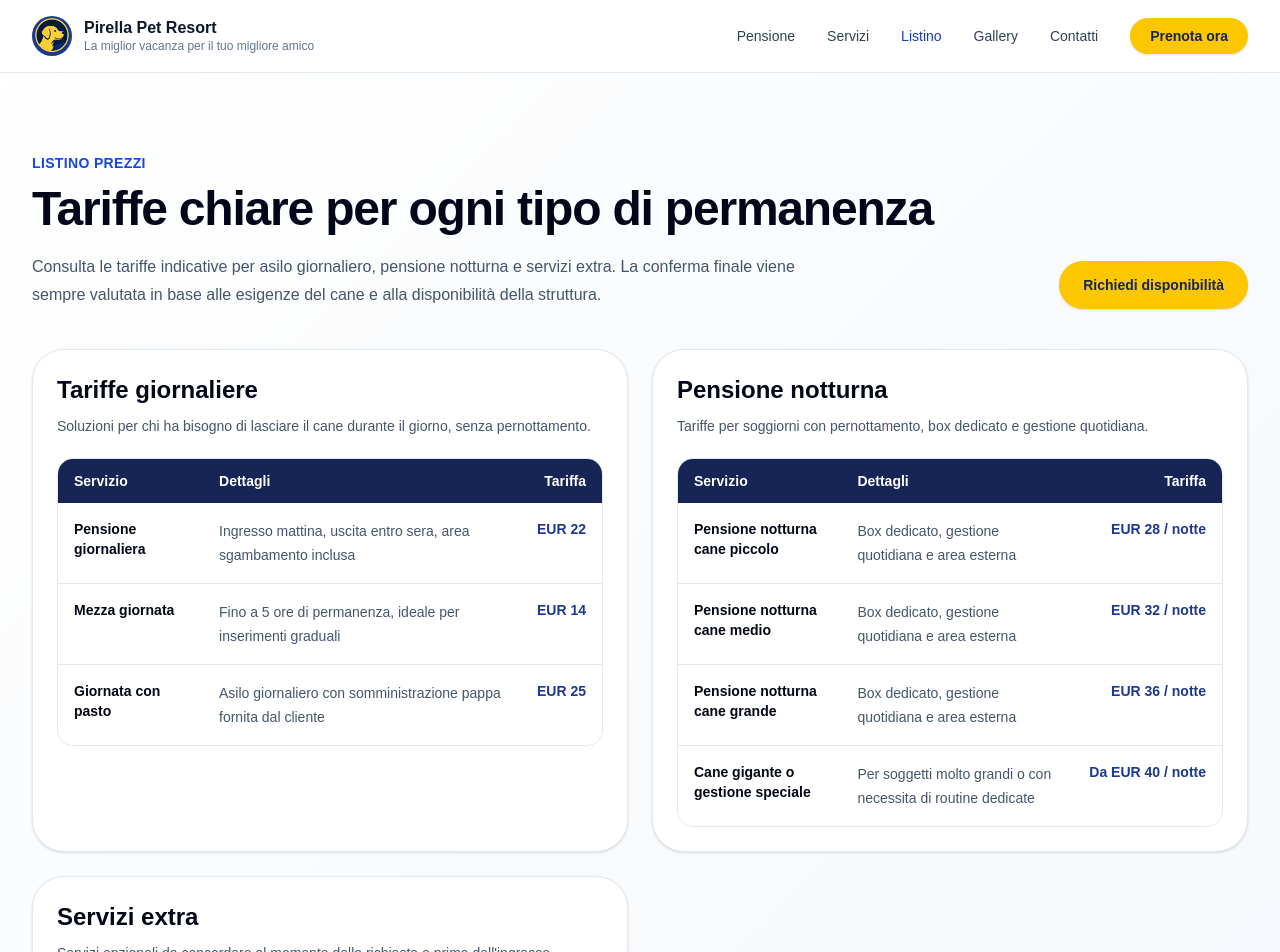
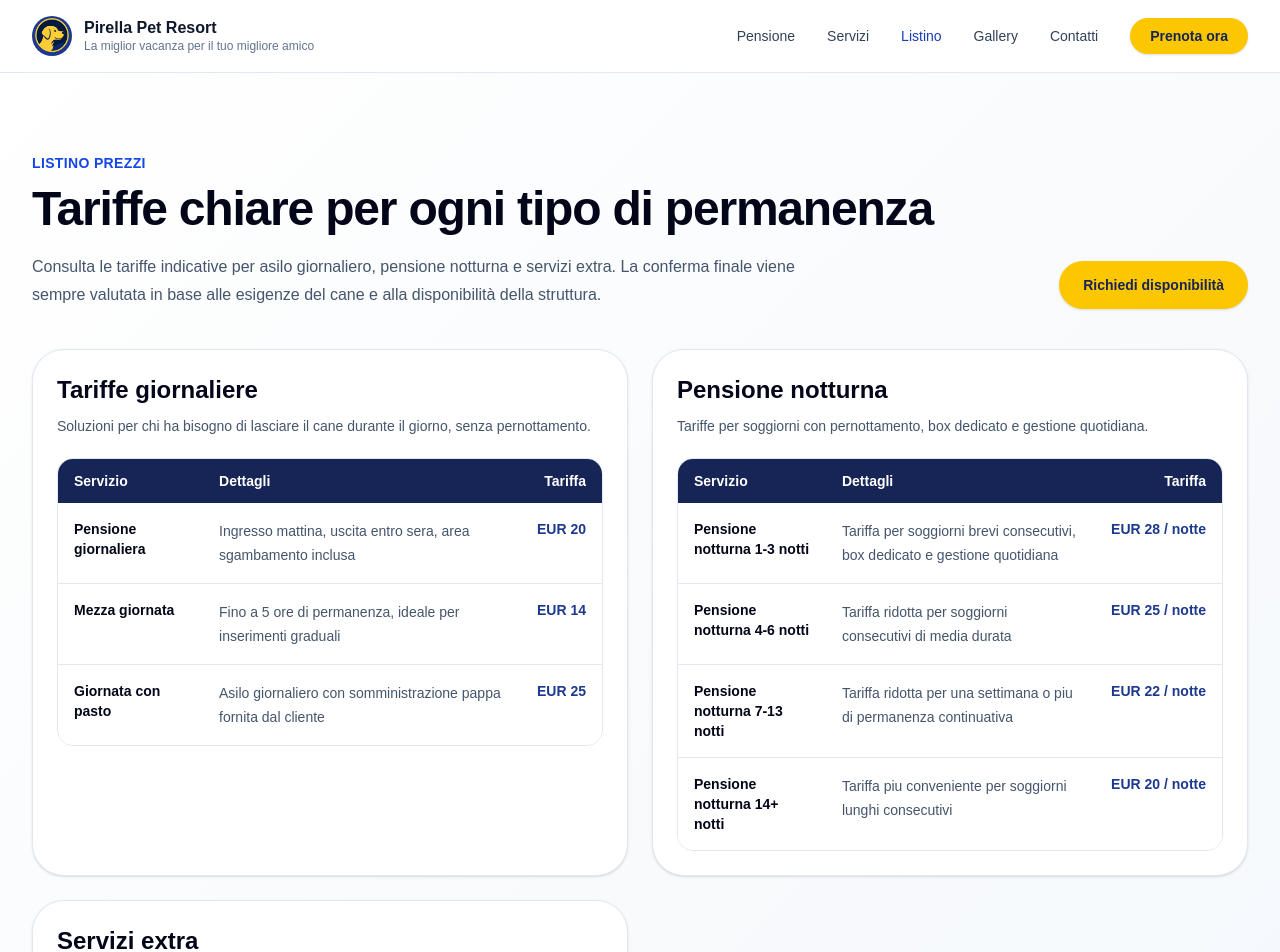
Before and after one commit to liuk1221/pensione-cani-web, a Next.js app: page /listino in a window 1280 px wide. Shown: the top 952 px of the page. Built offline with nearby package versions, Linux system fonts and the light colour scheme.

Commit message:
Messagebox admin per conferma, rifiuto o completamento. Riformulazione listino. Orari arrivo e partenza. Box_count = 1 per ogni prenotazione.

```diff
--- a/src/app/admin/prenotazioni/page.tsx
+++ b/src/app/admin/prenotazioni/page.tsx
@@ -41,6 +41,8 @@ type Booking = {
   stay_type: "day_care" | "overnight";
   start_date: string;
   end_date: string;
+  expected_arrival_time: string | null;
+  expected_pickup_time: string | null;
   notes: string | null;
   admin_notes: string | null;
   created_at: string;
@@ -76,6 +78,11 @@ type ActionResponse = BaseApiResponse & {
   unavailableDays?: string[];
 };
 
+type StatusAction = {
+  booking: Booking;
+  status: Extract<BookingStatus, "confirmed" | "rejected" | "completed">;
+};
+
 const statusLabels: Record<BookingStatus, string> = {
   pending: "In attesa",
   confirmed: "Confermata",
@@ -98,6 +105,24 @@ const statusClasses: Record<BookingStatus, string> = {
   completed: "bg-blue-100 text-blue-900",
 };
 
+const customerMessageLabels: Record<StatusAction["status"], string> = {
+  confirmed: "Informazioni dopo la conferma",
+  rejected: "Motivo del rifiuto",
+  completed: "Informazioni post completamento",
+};
+
+const statusActionDialogTitles: Record<StatusAction["status"], string> = {
+  confirmed: "Confermare prenotazione",
+  rejected: "Rifiutare prenotazione",
+  completed: "Completare prenotazione",
+};
+
+const statusActionConfirmLabels: Record<StatusAction["status"], string> = {
+  confirmed: "Conferma",
+  rejected: "Rifiuta",
+  completed: "Completa",
+};
+
 function formatDateKey(date: string) {
   const [year, month, day] = date.split("-");
   return `${day}/${month}/${year}`;
@@ -112,6 +137,10 @@ function formatEuro(cents: number) {
 
 function formatDateList(dates: string[]) {
   return dates.map(formatDateKey).join(", ");
+}
+
+function formatTime(value: string | null) {
+  return value ? value.slice(0, 5) : "Non indicato";
 }
 
 function isValidDateKey(value: string) {
@@ -255,6 +284,9 @@ export default function AdminPrenotazioniPage() {
   const [availabilityWarning, setAvailabilityWarning] = useState<
     string[] | null
   >(null);
+  const [pendingStatusAction, setPendingStatusAction] =
+    useState<StatusAction | null>(null);
+  const [customerMessage, setCustomerMessage] = useState("");
   const [bookingPendingDeletion, setBookingPendingDeletion] =
     useState<Booking | null>(null);
 
@@ -337,7 +369,11 @@ export default function AdminPrenotazioniPage() {
     }
   }
 
-  async function updateBookingStatus(id: string, status: BookingStatus) {
+  async function updateBookingStatus(
+    id: string,
+    status: BookingStatus,
+    messageToCustomer = "",
+  ) {
     const currentBooking = bookings.find((booking) => booking.id === id);
 
     if (!currentBooking) {
@@ -375,6 +411,7 @@ export default function AdminPrenotazioniPage() {
         body: JSON.stringify({
           status,
           adminNotes: adminNotesById[id] ?? "",
+          customerMessage: messageToCustomer,
           ...(status === "confirmed"
             ? {
                 startDate: dateEdit.startDate,
@@ -449,6 +486,28 @@ export default function AdminPrenotazioniPage() {
     } finally {
       setUpdatingId(null);
     }
+  }
+
+  function openStatusActionDialog(
+    booking: Booking,
+    status: StatusAction["status"],
+  ) {
+    setPendingStatusAction({ booking, status });
+    setCustomerMessage("");
+  }
+
+  async function confirmPendingStatusAction() {
+    if (!pendingStatusAction) {
+      return;
+    }
+
+    const { booking, status } = pendingStatusAction;
+    const message = customerMessage;
+
+    setPendingStatusAction(null);
+    setCustomerMessage("");
+
+    await updateBookingStatus(booking.id, status, message);
   }
 
   async function deleteBooking(booking: Booking) {
@@ -1013,7 +1072,7 @@ export default function AdminPrenotazioniPage() {
                                 <button
                                 type="button"
                                 disabled={isUpdating}
-                                onClick={() => void updateBookingStatus(booking.id, "confirmed")}
+                                onClick={() => openStatusActionDialog(booking, "confirmed")}
                                 className="inline-flex min-h-[42px] items-center justify-center rounded-full border border-green-200 bg-green-50 px-5 py-2 text-sm font-bold text-green-800 transition hover:border-green-300 hover:bg-green-100 disabled:cursor-not-allowed disabled:opacity-50"
                                 >
                                 Conferma
@@ -1022,7 +1081,7 @@ export default function AdminPrenotazioniPage() {
                                 <button
                                 type="button"
                                 disabled={isUpdating}
-                                onClick={() => void updateBookingStatus(booking.id, "rejected")}
+                                onClick={() => openStatusActionDialog(booking, "rejected")}
                                 className="inline-flex min-h-[42px] items-center justify-center rounded-full border border-red-200 bg-red-50 px-5 py-2 text-sm font-bold text-red-700 transition hover:border-red-300 hover:bg-red-100 disabled:cursor-not-allowed disabled:opacity-50"
                                 >
                                 Rifiuta
@@ -1033,7 +1092,7 @@ export default function AdminPrenotazioniPage() {
                                 <button
                                 type="button"
                                 disabled={isUpdating}
-                                onClick={() => void updateBookingStatus(booking.id, "completed")}
+                                onClick={() => openStatusActionDialog(booking, "completed")}
                                 className="inline-flex min-h-[42px] items-center justify-center rounded-full border border-blue-200 bg-blue-50 px-5 py-2 text-sm font-bold text-blue-800 transition hover:border-blue-300 hover:bg-blue-100 disabled:cursor-not-allowed disabled:opacity-50"
                                 >
                                 Completa
@@ -1078,6 +1137,14 @@ export default function AdminPrenotazioniPage() {
 
                     <p className="text-sm text-slate-600">
                       Uscita: {formatDateKey(booking.end_date)}
+                    </p>
+
+                    <p className="mt-3 text-sm text-slate-600">
+                      Orario arrivo: {formatTime(booking.expected_arrival_time)}
+                    </p>
+
+                    <p className="text-sm text-slate-600">
+                      Orario ritiro: {formatTime(booking.expected_pickup_time)}
                     </p>
 
                     {booking.status === "pending" ? (
@@ -1165,7 +1232,7 @@ export default function AdminPrenotazioniPage() {
                     </div>
 
                     <p className="mt-3 text-xs font-semibold text-slate-500">
-                      Box richiesti: {booking.box_count ?? 1}
+                      Box prenotazione: 1
                     </p>
                   </div>
                 </div>
@@ -1255,6 +1322,51 @@ export default function AdminPrenotazioniPage() {
       </ResponsiveDialog>
 
       <ResponsiveDialog
+        isOpen={pendingStatusAction !== null}
+        title={
+          pendingStatusAction
+            ? statusActionDialogTitles[pendingStatusAction.status]
+            : "Aggiorna prenotazione"
+        }
+        confirmLabel={
+          pendingStatusAction
+            ? statusActionConfirmLabels[pendingStatusAction.status]
+            : "Conferma"
+        }
+        cancelLabel="Annulla"
+        tone={pendingStatusAction?.status === "rejected" ? "danger" : "default"}
+        onClose={() => {
+          setPendingStatusAction(null);
+          setCustomerMessage("");
+        }}
+        onConfirm={() => {
+          void confirmPendingStatusAction();
+        }}
+      >
+        <p>
+          {pendingStatusAction
+            ? `Vuoi segnare la prenotazione di ${getBookingDogNames(
+                pendingStatusAction.booking,
+              )} come ${statusLabels[pendingStatusAction.status].toLowerCase()}?`
+            : ""}
+        </p>
+
+        <label className="mt-5 block text-sm font-bold text-slate-800">
+          {pendingStatusAction
+            ? customerMessageLabels[pendingStatusAction.status]
+            : "Messaggio al cliente"}
+        </label>
+
+        <textarea
+          value={customerMessage}
+          onChange={(event) => setCustomerMessage(event.target.value)}
+          rows={5}
+          placeholder="Testo opzionale da inserire nell'email al cliente..."
+          className="mt-2 w-full rounded-2xl border border-slate-300 bg-white px-4 py-3 text-sm text-slate-900 outline-none transition focus:border-blue-600 focus:ring-4 focus:ring-blue-100"
+        />
+      </ResponsiveDialog>
+
+      <ResponsiveDialog
         isOpen={bookingPendingDeletion !== null}
         title="Eliminare la prenotazione?"
         confirmLabel="Elimina definitivamente"
--- a/src/app/api/admin/bookings/[id]/route.ts
+++ b/src/app/api/admin/bookings/[id]/route.ts
@@ -74,6 +74,16 @@ function isBookingStatus(value: unknown): value is BookingStatus {
 
 function isValidDateKey(value: unknown): value is string {
   return typeof value === "string" && /^\d{4}-\d{2}-\d{2}$/.test(value);
+}
+
+function normalizeOptionalString(value: unknown) {
+  if (typeof value !== "string") {
+    return null;
+  }
+
+  const trimmed = value.trim();
+
+  return trimmed.length > 0 ? trimmed : null;
 }
 
 function getStayType(startDate: string, endDate: string) {
@@ -227,6 +237,7 @@ export async function PATCH(
   let body: {
     status?: unknown;
     adminNotes?: unknown;
+    customerMessage?: unknown;
     startDate?: unknown;
     endDate?: unknown;
   };
@@ -385,6 +396,7 @@ export async function PATCH(
       startDate: data.start_date,
       endDate: data.end_date,
       status: data.status,
+      customerMessage: normalizeOptionalString(body.customerMessage),
     }).catch((emailError) => {
       console.error("Admin booking status email error:", emailError);
     });
--- a/src/app/api/admin/bookings/route.ts
+++ b/src/app/api/admin/bookings/route.ts
@@ -29,6 +29,8 @@ type ManualBookingBody = {
   ownerSurname?: unknown;
   email?: unknown;
   phone?: unknown;
+  expectedArrivalTime?: unknown;
+  expectedPickupTime?: unknown;
 
   dogs?: unknown;
   extraServiceIds?: unknown;
@@ -96,6 +98,8 @@ const adminBookingsSelect = `
   stay_type,
   start_date,
   end_date,
+  expected_arrival_time,
+  expected_pickup_time,
   notes,
   admin_notes,
   created_at,
@@ -175,6 +179,16 @@ function normalizeOptionalString(value: unknown) {
   const trimmed = value.trim();
 
   return trimmed.length > 0 ? trimmed : null;
+}
+
+function normalizeOptionalTime(value: unknown) {
+  if (typeof value !== "string" || value.trim() === "") {
+    return null;
+  }
+
+  const trimmed = value.trim();
+
+  return /^\d{2}:\d{2}$/.test(trimmed) ? trimmed : null;
 }
 
 function normalizeRequiredDbString(value: unknown) {
@@ -330,7 +344,7 @@ function normalizeExtraServiceIds(value: unknown) {
 }
 
 function getRequiredBoxes(dogCount: number) {
-  return Math.ceil(dogCount / bookingPricing.maxDogsPerBox);
+  return dogCount > 0 ? 1 : 0;
 }
 
 async function checkAvailability(
@@ -417,6 +431,10 @@ export async function GET() {
   const bookings = (data ?? []).map((booking) => ({
     ...booking,
     id: String(booking.id),
+    expected_arrival_time:
+      "expected_arrival_time" in booking ? booking.expected_arrival_time : null,
+    expected_pickup_time:
+      "expected_pickup_time" in booking ? booking.expected_pickup_time : null,
     box_count: "box_count" in booking ? booking.box_count : null,
     estimated_price_cents:
       "estimated_price_cents" in booking ? booking.estimated_price_cents : null,
@@ -558,6 +576,8 @@ export async function POST(request: NextRequest) {
       ? body.status
       : "confirmed";
   const extraServiceIds = normalizeExtraServiceIds(body.extraServiceIds);
+  const expectedArrivalTime = normalizeOptionalTime(body.expectedArrivalTime);
+  const expectedPickupTime = normalizeOptionalTime(body.expectedPickupTime);
   const estimate = calculateBookingEstimate({
     startDate,
     endDate,
@@ -637,6 +657,8 @@ export async function POST(request: NextRequest) {
       stay_type: getStayType(startDate, endDate),
       start_date: startDate,
       end_date: endDate,
+      expected_arrival_time: expectedArrivalTime,
+      expected_pickup_time: expectedPickupTime,
       notes: normalizeOptionalString(body.notes),
       admin_notes: normalizeOptionalString(body.adminNotes),
       confirmed_at: status === "confirmed" ? now : null,
--- a/src/app/api/bookings/route.ts
+++ b/src/app/api/bookings/route.ts
@@ -28,6 +28,8 @@ type PublicBookingBody = {
   ownerSurname?: unknown;
   email?: unknown;
   phone?: unknown;
+  expectedArrivalTime?: unknown;
+  expectedPickupTime?: unknown;
 
   dogs?: unknown;
   extraServiceIds?: unknown;
@@ -101,6 +103,16 @@ function normalizeOptionalString(value: unknown) {
   const trimmed = value.trim();
 
   return trimmed.length > 0 ? trimmed : null;
+}
+
+function normalizeOptionalTime(value: unknown) {
+  if (typeof value !== "string" || value.trim() === "") {
+    return null;
+  }
+
+  const trimmed = value.trim();
+
+  return /^\d{2}:\d{2}$/.test(trimmed) ? trimmed : null;
 }
 
 function parseDogAge(value: unknown) {
@@ -236,7 +248,7 @@ function normalizeExtraServiceIds(value: unknown) {
 }
 
 function getRequiredBoxes(dogCount: number) {
-  return Math.ceil(dogCount / bookingPricing.maxDogsPerBox);
+  return dogCount > 0 ? 1 : 0;
 }
 
 async function checkAvailability(
@@ -368,6 +380,8 @@ export async function POST(request: NextRequest) {
   const ownerSurname = String(body.ownerSurname).trim();
   const ownerEmail = String(body.email).trim().toLowerCase();
   const ownerPhone = normalizePhone(body.phone);
+  const expectedArrivalTime = normalizeOptionalTime(body.expectedArrivalTime);
+  const expectedPickupTime = normalizeOptionalTime(body.expectedPickupTime);
   const notes = normalizeOptionalString(body.notes);
   const stayType = getStayType(startDate, endDate);
 
@@ -441,6 +455,8 @@ export async function POST(request: NextRequest) {
       stay_type: stayType,
       start_date: startDate,
       end_date: endDate,
+      expected_arrival_time: expectedArrivalTime,
+      expected_pickup_time: expectedPickupTime,
       notes,
       admin_notes: null,
       confirmed_at: null,
@@ -522,6 +538,8 @@ export async function POST(request: NextRequest) {
         })),
         startDate,
         endDate,
+        expectedArrivalTime,
+        expectedPickupTime,
         stayType,
         source: "online",
         status: "pending",
--- a/src/lib/listino-config.ts
+++ b/src/lib/listino-config.ts
@@ -24,13 +24,14 @@ export type ExtraServiceId =
   | "local_transport";
 
 export type BookingPricingConfig = {
-  maxDogsPerBox: number;
   maxDogsPerBooking: number;
   secondDogDiscountPercent: number;
-  longStayMinNights: number;
-  longStayDiscountPercent: number;
   dayCareRateCents: number;
-  overnightRatesBySize: Record<DogSize, number>;
+  overnightRateTiers: Array<{
+    minNights: number;
+    label: string;
+    amountCents: number;
+  }>;
 };
 
 export type ListinoConfig = {
@@ -47,8 +48,8 @@ export const dailyRates: ListinoPriceRow[] = [
     id: "day_care",
     service: "Pensione giornaliera",
     details: "Ingresso mattina, uscita entro sera, area sgambamento inclusa",
-    price: "EUR 22",
-    amountCents: 2200,
+    price: "EUR 20",
+    amountCents: 2000,
     billingUnit: "per_day",
   },
   {
@@ -71,41 +72,36 @@ export const dailyRates: ListinoPriceRow[] = [
 
 export const overnightRates: ListinoPriceRow[] = [
   {
-    id: "overnight_small",
-    service: "Pensione notturna cane piccolo",
-    details: "Box dedicato, gestione quotidiana e area esterna",
+    id: "overnight_1_3",
+    service: "Pensione notturna 1-3 notti",
+    details: "Tariffa per soggiorni brevi consecutivi, box dedicato e gestione quotidiana",
     price: "EUR 28 / notte",
     amountCents: 2800,
     billingUnit: "per_night",
-    dogSize: "small",
   },
   {
-    id: "overnight_medium",
-    service: "Pensione notturna cane medio",
-    details: "Box dedicato, gestione quotidiana e area esterna",
-    price: "EUR 32 / notte",
-    amountCents: 3200,
+    id: "overnight_4_6",
+    service: "Pensione notturna 4-6 notti",
+    details: "Tariffa ridotta per soggiorni consecutivi di media durata",
+    price: "EUR 25 / notte",
+    amountCents: 2500,
     billingUnit: "per_night",
-    dogSize: "medium",
   },
   {
-    id: "overnight_large",
-    service: "Pensione notturna cane grande",
-    details: "Box dedicato, gestione quotidiana e area esterna",
-    price: "EUR 36 / notte",
-    amountCents: 3600,
+    id: "overnight_7_13",
+    service: "Pensione notturna 7-13 notti",
+    details: "Tariffa ridotta per una settimana o piu di permanenza continuativa",
+    price: "EUR 22 / notte",
+    amountCents: 2200,
     billingUnit: "per_night",
-    dogSize: "large",
   },
   {
-    id: "overnight_giant",
-    service: "Cane gigante o gestione speciale",
-    details: "Per soggetti molto grandi o con necessita di routine dedicate",
-    price: "Da EUR 40 / notte",
-    amountCents: 4000,
+    id: "overnight_14_plus",
+    service: "Pensione notturna 14+ notti",
+    details: "Tariffa piu conveniente per soggiorni lunghi consecutivi",
+    price: "EUR 20 / notte",
+    amountCents: 2000,
     billingUnit: "per_night",
-    dogSize: "giant",
-    estimateLabel: "Stima calcolata dalla tariffa minima",
   },
 ];
 
@@ -150,13 +146,13 @@ export const promotions: ListinoPromotion[] = [
   {
     name: "Box condiviso famiglia",
     condition:
-      "Due cani dello stesso proprietario, gia abituati a stare insieme e compatibili in box.",
-    benefit: "-20% sul secondo cane",
+      "Due cani dello stesso proprietario, gia abituati a stare insieme e compatibili nello stesso box.",
+    benefit: "-50% sul secondo cane",
   },
   {
-    name: "Soggiorni lunghi",
-    condition: "Permanenze continuative superiori a 5 notti.",
-    benefit: "-10% sul totale pensione",
+    name: "Tariffa progressiva",
+    condition: "Permanenze notturne continuative nello stesso soggiorno.",
+    benefit: "Prezzo per notte decrescente",
   },
   {
     name: "Inserimento cuccioli",
@@ -167,8 +163,8 @@ export const promotions: ListinoPromotion[] = [
 ];
 
 export const conditions: string[] = [
-  "Le tariffe sono indicative e possono variare in base a taglia, periodo, durata del soggiorno e necessita specifiche del cane.",
-  "La condivisione del box e possibile solo per cani che si conoscono, compatibili tra loro e appartenenti allo stesso nucleo familiare. La struttura puo interrompere la condivisione se non la ritiene sicura.",
+  "Le tariffe sono indicative e possono variare in base a periodo, durata del soggiorno e necessita specifiche del cane.",
+  "Ogni prenotazione occupa un solo box. Piu cani possono stare nella stessa prenotazione solo se compatibili tra loro e appartenenti allo stesso nucleo familiare.",
   "Per soggiorni notturni il giorno di uscita non viene conteggiato come notte, salvo permanenza prolungata oltre l'orario concordato.",
   "Il cibo portato dal proprietario deve essere porzionato o accompagnato da indicazioni chiare sulle quantita giornaliere.",
   "Farmaci, integratori e terapie vengono somministrati solo con istruzioni scritte e confezioni riconoscibili.",
@@ -177,18 +173,15 @@ export const conditions: string[] = [
 ];
 
 export const bookingPricing: BookingPricingConfig = {
-  maxDogsPerBox: 2,
   maxDogsPerBooking: 2,
-  secondDogDiscountPercent: 20,
-  longStayMinNights: 6,
-  longStayDiscountPercent: 10,
-  dayCareRateCents: 2200,
-  overnightRatesBySize: {
-    small: 2800,
-    medium: 3200,
-    large: 3600,
-    giant: 4000,
-  },
+  secondDogDiscountPercent: 50,
+  dayCareRateCents: 2000,
+  overnightRateTiers: [
+    { minNights: 1, label: "1-3 notti", amountCents: 2800 },
+    { minNights: 4, label: "4-6 notti", amountCents: 2500 },
+    { minNights: 7, label: "7-13 notti", amountCents: 2200 },
+    { minNights: 14, label: "14+ notti", amountCents: 2000 },
+  ],
 };
 
 export const listinoConfig: ListinoConfig = {
--- a/src/lib/pricing.ts
+++ b/src/lib/pricing.ts
@@ -1,22 +1,23 @@
 import {
   bookingPricing,
   extraServices,
-  type DogSize,
   type ExtraServiceId,
 } from "@/lib/listino-config";
 import { getDateKeysInRange } from "@/lib/date-utils";
 
 export type EstimateDog = {
-  size: DogSize | "";
+  size?: string | "";
 };
 
 export type BookingEstimate = {
   stayType: "day_care" | "overnight";
   quantity: number;
   dogCount: number;
+  overnightUnitRateCents: number | null;
+  overnightRateLabel: string | null;
   baseSubtotalCents: number;
+  baseBeforeDiscountsCents: number;
   secondDogDiscountCents: number;
-  longStayDiscountCents: number;
   extrasSubtotalCents: number;
   totalCents: number;
   selectedExtras: Array<{
@@ -48,6 +49,14 @@ export function getStayType(startDate: string, endDate: string) {
   return startDate === endDate ? "day_care" : "overnight";
 }
 
+function getOvernightRateTier(quantity: number) {
+  return bookingPricing.overnightRateTiers.reduce(
+    (selectedTier, tier) =>
+      quantity >= tier.minNights ? tier : selectedTier,
+    bookingPricing.overnightRateTiers[0],
+  );
+}
+
 export function calculateBookingEstimate(params: {
   startDate: string;
   endDate: string;
@@ -58,17 +67,20 @@ export function calculateBookingEstimate(params: {
   const quantity = getStayQuantity(params.startDate, params.endDate);
   const validDogs = params.dogs.slice(0, bookingPricing.maxDogsPerBooking);
   const dogCount = validDogs.length;
-  const isComplete = dogCount > 0 && validDogs.every((dog) => dog.size);
+  const isComplete = dogCount > 0;
+  const overnightRateTier =
+    stayType === "overnight" ? getOvernightRateTier(quantity) : null;
+  const overnightUnitRateCents = overnightRateTier?.amountCents ?? null;
 
   const baseBeforeSharedBoxDiscount = validDogs.reduce((total, dog) => {
-    if (!dog.size) {
+    if (!dog) {
       return total;
     }
 
     const unitRate =
       stayType === "day_care"
         ? bookingPricing.dayCareRateCents
-        : bookingPricing.overnightRatesBySize[dog.size];
+        : (overnightUnitRateCents ?? bookingPricing.dayCareRateCents);
 
     return total + unitRate * quantity;
   }, 0);
@@ -76,12 +88,10 @@ export function calculateBookingEstimate(params: {
   const secondDogDiscountCents =
     dogCount >= 2
       ? Math.round(
-          ((validDogs[1]?.size
-            ? (stayType === "day_care"
-                ? bookingPricing.dayCareRateCents
-                : bookingPricing.overnightRatesBySize[validDogs[1].size]) *
-              quantity
-            : 0) *
+          ((stayType === "day_care"
+            ? bookingPricing.dayCareRateCents
+            : (overnightUnitRateCents ?? 0)) *
+            quantity *
             bookingPricing.secondDogDiscountPercent) /
             100,
         )
@@ -89,13 +99,6 @@ export function calculateBookingEstimate(params: {
 
   const baseSubtotalCents =
     baseBeforeSharedBoxDiscount - secondDogDiscountCents;
-
-  const longStayDiscountCents =
-    stayType === "overnight" && quantity >= bookingPricing.longStayMinNights
-      ? Math.round(
-          (baseSubtotalCents * bookingPricing.longStayDiscountPercent) / 100,
-        )
-      : 0;
 
   const selectedExtras = extraServices
     .filter((service) => params.extraServiceIds.includes(service.id ?? ""))
@@ -126,11 +129,13 @@ export function calculateBookingEstimate(params: {
     stayType,
     quantity,
     dogCount,
+    overnightUnitRateCents,
+    overnightRateLabel: overnightRateTier?.label ?? null,
     baseSubtotalCents,
+    baseBeforeDiscountsCents: baseBeforeSharedBoxDiscount,
     secondDogDiscountCents,
-    longStayDiscountCents,
     extrasSubtotalCents,
-    totalCents: baseSubtotalCents - longStayDiscountCents + extrasSubtotalCents,
+    totalCents: baseSubtotalCents + extrasSubtotalCents,
     selectedExtras,
     isComplete,
     hasMinimumPriceServices,
```
Also changed, not shown: src/components/admin/ManualBookingForm.tsx (+21 -0 lines), src/components/bookings/BookingRequestForm.tsx (+26 -9 lines), src/lib/email/booking-emails.ts (+35 -0 lines).
